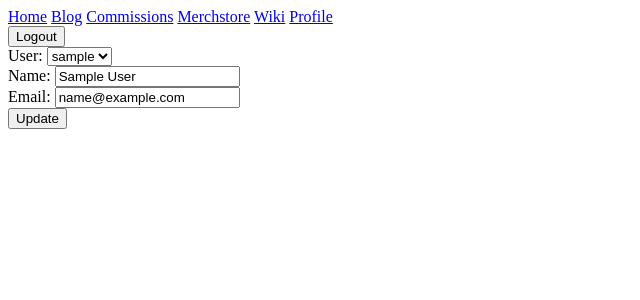
After one commit to AdrMrcs/hobbysite-E-1, a Django app: page /profile/ in a window 1280 px wide. The commit adds this page. Shown: the top 300 px of the page, without its empty margins (0-640 px from the left). Run offline with Django 5.2, Linux system fonts and the light colour scheme; a user stored in the database is signed in; tables that the repository leaves empty hold one stand-in row (values such as "Sample post").

Commit message:
added registration system, fixed homepage

```diff
--- a/hobbysite/urls.py
+++ b/hobbysite/urls.py
@@ -26,5 +26,6 @@ urlpatterns = [
     path("blog/", include("blog.urls", namespace="blog")),
     path("merchstore/", include("merchstore.urls", namespace="merchstore")),
     path("", include("django.contrib.auth.urls")),
+    path("profile/", include("user_management.urls", namespace="user_management")),
     path("home/", include("homepage.urls", namespace="homepage")),
 ]
--- a/homepage/urls.py
+++ b/homepage/urls.py
@@ -1,8 +1,8 @@
 from django.urls import path
-from .views import index
+from .views import HomePageView
 
 urlpatterns = [
-    path("", index, name="homepage"),
+    path("", HomePageView.as_view(), name="homepage"),
 ]
 
 app_name = "homepage"
--- a/templates/base.html
+++ b/templates/base.html
@@ -16,6 +16,7 @@
 
     <!-- LOGIN/LOGOUT BUTTON, WILL FIX FORMAT -->
     {% if request.user.is_authenticated %}
+      <a href="{% url 'user_management:profile-update' %}">Profile</a>
       <form action="{% url 'logout' %}" method="post">
         {% csrf_token %}
         <button type="submit">Logout</button>
@@ -25,6 +26,10 @@
         {% csrf_token %}
         <button type="submit">Login</button>
       </form>
+      <form action="{% url 'user_management:register' %}" method="post">
+        {% csrf_token %}
+        <button type="submit">Register</button>
+      </form>
     {% endif %}
   </nav>
   <div id="content">
--- /dev/null
+++ b/templates/user_update.html
@@ -0,0 +1,10 @@
+{% extends "base.html" %}
+
+{% block header %}Create Profile{% endblock %}
+{% block title %}Create Profile{% endblock %}
+{% block content %}
+<form method="POST" enctype="multipart/form-data">
+    {% csrf_token %}
+    {{ form.as_div }}
+<button type="submit">Update</button>
+{% endblock content %}
--- a/user_management/models.py
+++ b/user_management/models.py
@@ -1,8 +1,16 @@
 from django.db import models
 from django.contrib.auth.models import User
+from django.urls import reverse
 
 
 class Profile(models.Model):
     user = models.OneToOneField(User, on_delete=models.CASCADE, related_name="Profile")
     name = models.CharField(max_length=63)
     email = models.EmailField(max_length=254)
+
+    def __str__(self):
+        return f'{self.name} | {self.email}'
+
+# def create_profile(sender, instance, created, **kwargs):
+#     if created:
+#         Profile.objects.create(user=instance, name=instance.username, email=instance.email)
--- /dev/null
+++ b/user_management/urls.py
@@ -0,0 +1,10 @@
+from django.urls import path
+from .views import ProfileUpdateView, register
+
+
+urlpatterns = [
+    path("", ProfileUpdateView.as_view(), name="profile-update"),
+    path("register", register, name="register"),
+]
+
+app_name = "user_management"
--- a/user_management/views.py
+++ b/user_management/views.py
@@ -1,3 +1,34 @@
-from django.shortcuts import render
+from django.shortcuts import render, redirect
+from django.views.generic.edit import UpdateView
+from django.contrib.auth.mixins import LoginRequiredMixin
+from .forms import RegistrationForm
 
-# Create your views here.
+from .models import Profile
+
+class ProfileUpdateView(LoginRequiredMixin, UpdateView):
+    model = Profile
+    fields = '__all__'
+    template_name = "user_update.html"
+
+    def get_success_url(self):
+        return reverse_lazy("login")
+
+    def get_object(self, queryset=None):
+        return self.request.user.Profile
+
+def register(request):
+    user_form = RegistrationForm()
+    if request.method == 'POST':
+        user_form = RegistrationForm(request.POST)
+        if user_form.is_valid():
+            user = user_form.save()
+            p = Profile()
+            p.user = user
+            p.name = user.username
+            p.email = user.email
+            p.save()
+            return redirect('login')
+
+
+    ctx = {'user_form': user_form}
+    return render(request, 'registration/register.html', ctx)
```
Also changed, not shown: homepage/views.py (+14 -3 lines), templates/homepage.html (added, +11 -0 lines), templates/registration/register.html (added, +10 -0 lines), user_management/forms.py (added, +12 -0 lines), user_management/migrations/0001_initial.py (added).
